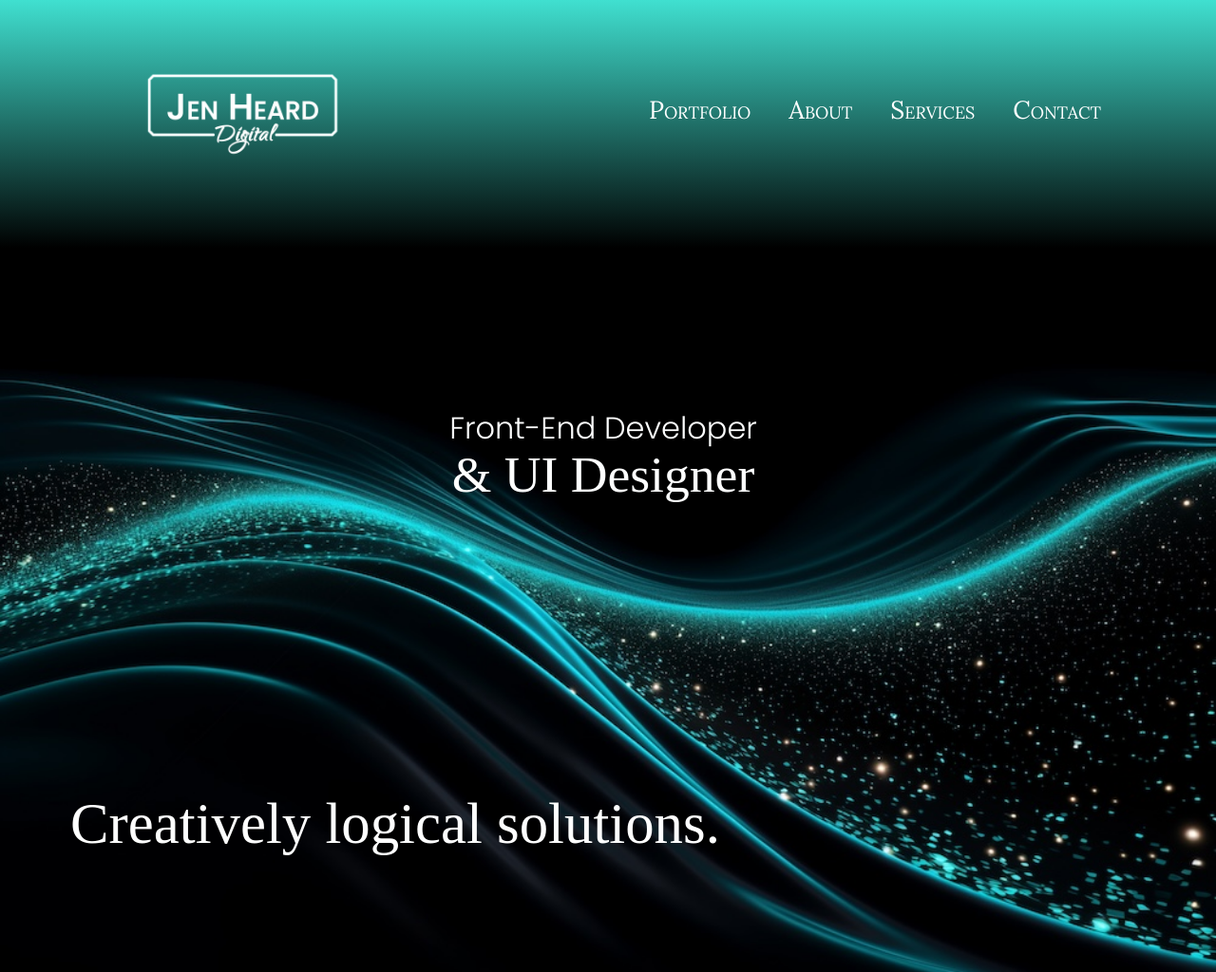
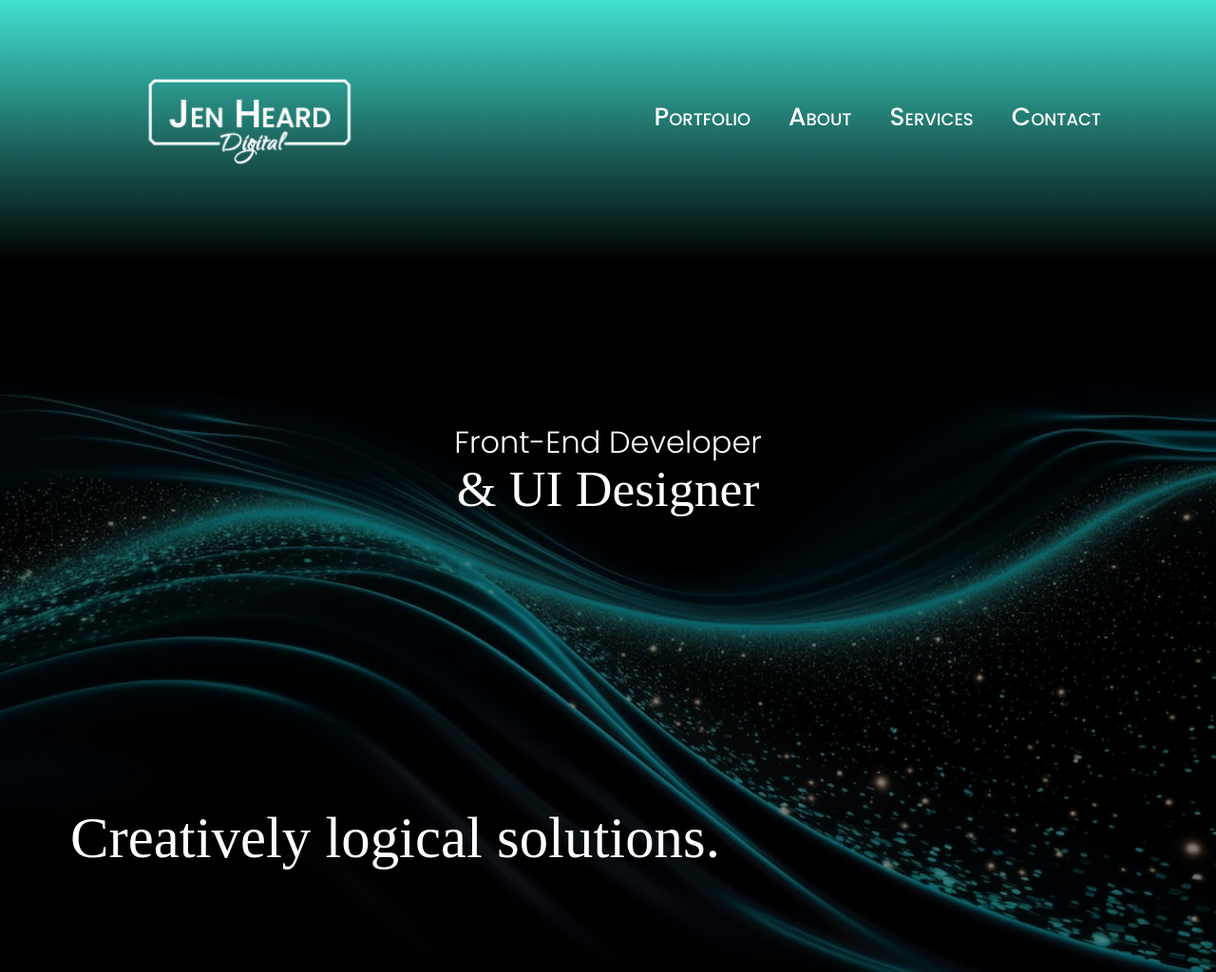
Before and after one commit to Jen-Heard/portfolio25, a website built with Parcel: page index.html in a window 1280 px wide. Shown: the top 1024 px of the page at 95% size. Built offline with nearby package versions, Linux system fonts and the light colour scheme; a web font is replaced by a local one.

Commit message:
Header tweaks and logo sizing

```diff
--- a/css/main.css
+++ b/css/main.css
@@ -274,7 +274,7 @@ a .footer-icon {
 
  figure {
   margin: 0;
-  width: 50%;
+  width: 55%;
   display: flex;
   justify-content: flex-start;
   align-items: center;
@@ -307,6 +307,7 @@ z-index: 999;
 display: block;
 padding: 20px;
 color: #feffff;
+font-family: "Poppins", Arial, sans-serif;
 font-size: 1.5em;
 font-variant: small-caps;
 text-align: center;
@@ -400,7 +401,7 @@ animation: slideIn 0.5s forwards;
   display: flex;
   justify-content: center;
   width: 100%;
-  background-image: url(../img/hero-image.jpeg);
+  background-image: linear-gradient(rgba(0, 0, 0, 0.527),rgba(0, 0, 0, 0.5)) , url(../img/hero-image.jpeg);
   background-repeat: no-repeat;
   background-size: cover;
   background-position: center center;
@@ -1025,7 +1026,7 @@ width: 100%;
  }
 
 figure {
-width: 40%;
+width: 50%;
 margin: 0;
 padding-left: 40px;
 }
@@ -1035,7 +1036,7 @@ a.logo {
 }
 
 .logo img {
-width: 70%;
+width: 100%;
 margin: 0;
 }
 
@@ -1046,21 +1047,19 @@ display: flex;
 justify-content: flex-end;
 align-items: center;
 background-color: transparent;
-width: 70%;
+width: 100%;
 }
 
 .menu {
 display: flex;
 flex-flow: row wrap;
-justify-content: space-between;
 align-items: center;
-font-size: 1em;
 }
 
 .menu a {
 font-size: .9em;
 color: #feffff;
-font-weight: 400;
+font-weight: 500;
 }
 
 .menu a:hover{
@@ -1077,9 +1076,7 @@ padding: 75px 0;
 }
 
 .developer {
-justify-content: flex-end;
 text-align: center;
-padding-right: 10px;
 }
 
 .create {
@@ -1338,11 +1335,11 @@ h4 {
 }
 
 figure {
-  width: 50%;
+  width: 55%;
 }
 
 a.logo {
-  width: 80%;
+  width: 100%;
 }
 
 .logo img {
```
